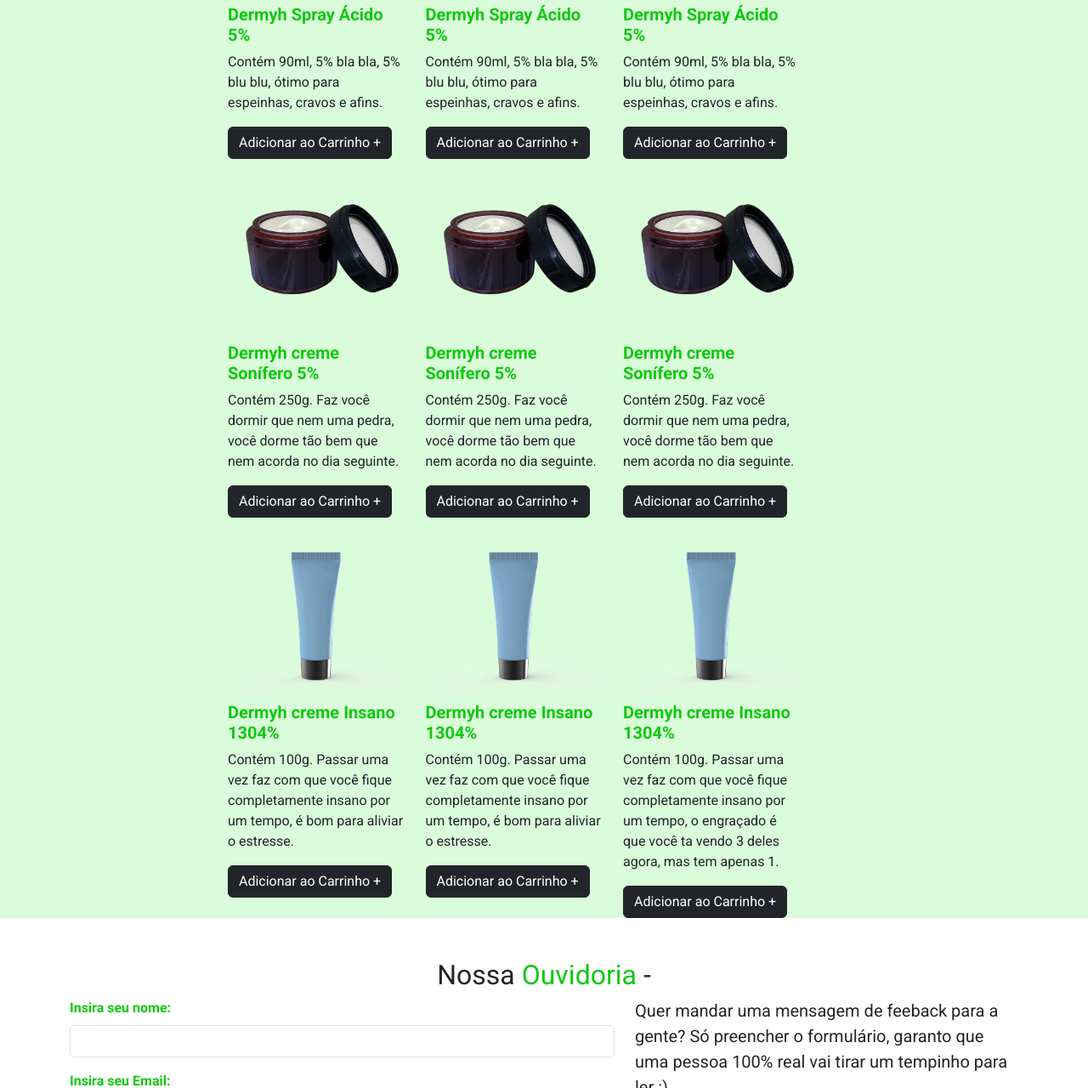
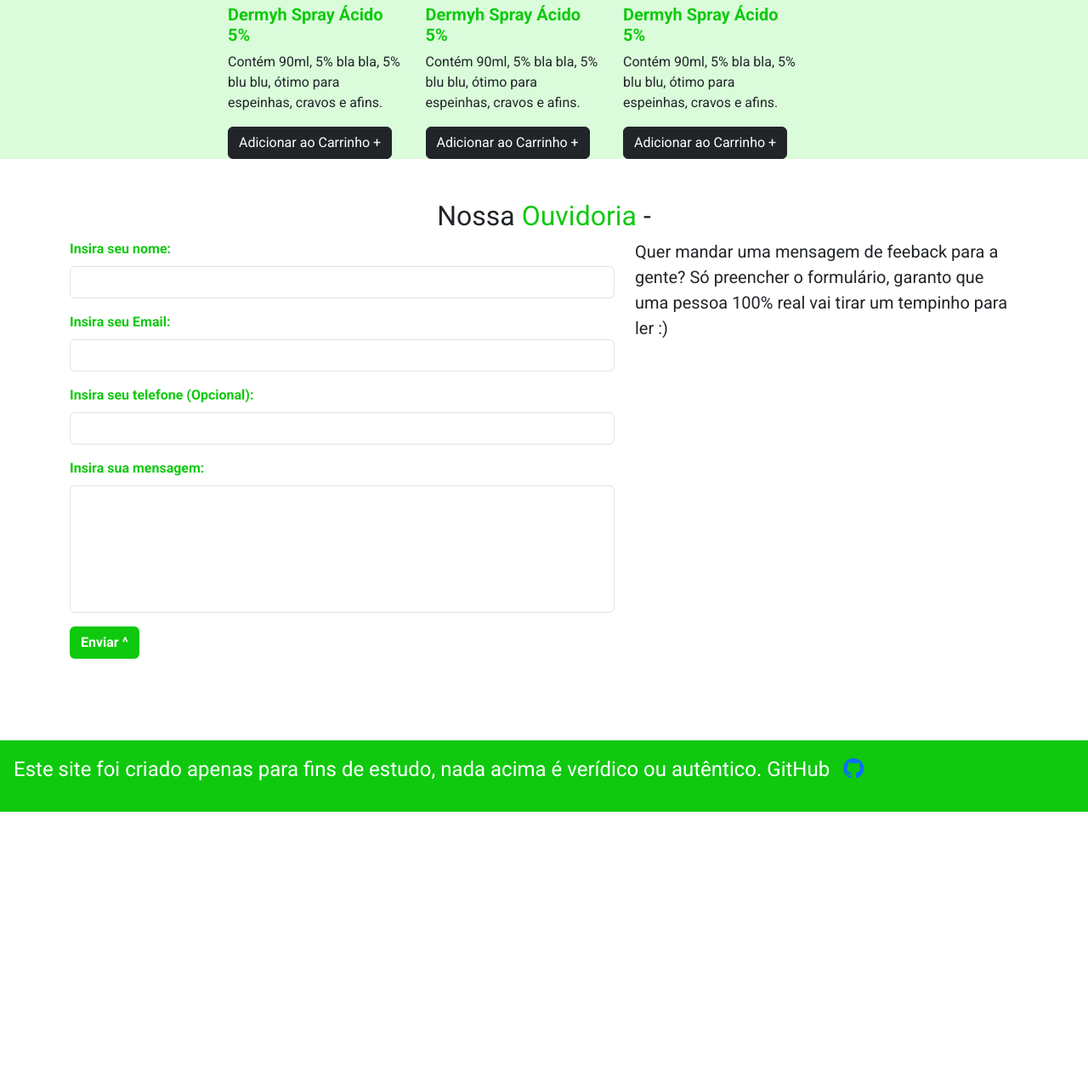
Before and after one commit to D3vErick/site-dermyh, a plain HTML site: page index.html in a window 1280 px wide. Shown: the part 2865-4145 px from the top of the page at 85% size. After the commit the page ends 3820 px from the top, so only its background shows below. Drawn offline with nearby package versions, Linux system fonts and the light colour scheme.

Commit message:
fix: Bug corrigido na seção de produtos.

```diff
--- a/index.html
+++ b/index.html
@@ -182,7 +182,7 @@
                                         </div>
                                     </div>
                                 </div>
-                                <div class="tab-pane active" id="noturno">
+                                <div class="tab-pane" id="noturno">
                                     <div class="row">
                                         <div class="col-md-3">
                                             <img src="images/produtos/creme.png" class="d-block w-100" alt="Foto de um pote de creme.">
@@ -204,7 +204,7 @@
                                         </div>
                                     </div>
                                 </div>
-                                <div class="tab-pane active" id="quinzenal">
+                                <div class="tab-pane" id="quinzenal">
                                     <div class="row">
                                         <div class="col-md-3">
                                             <img src="images/produtos/tubo.png" class="d-block w-100" alt="Foto de um tubo de creme.">
```
